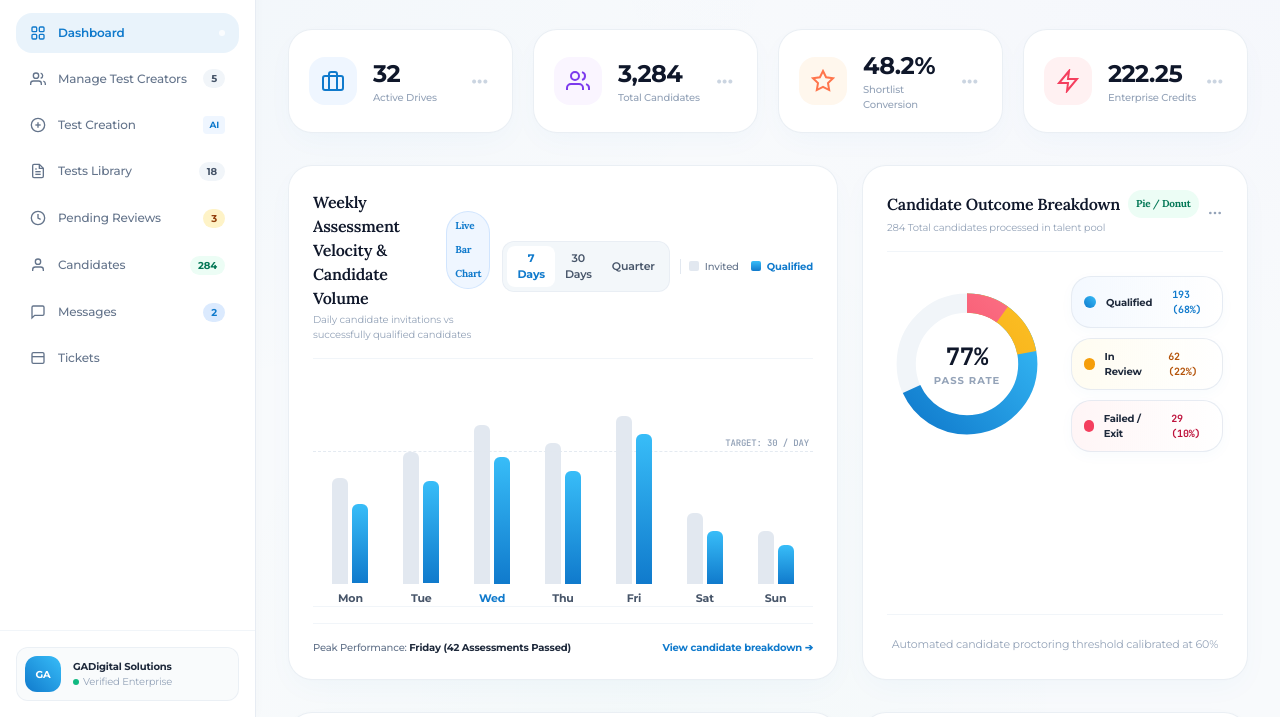
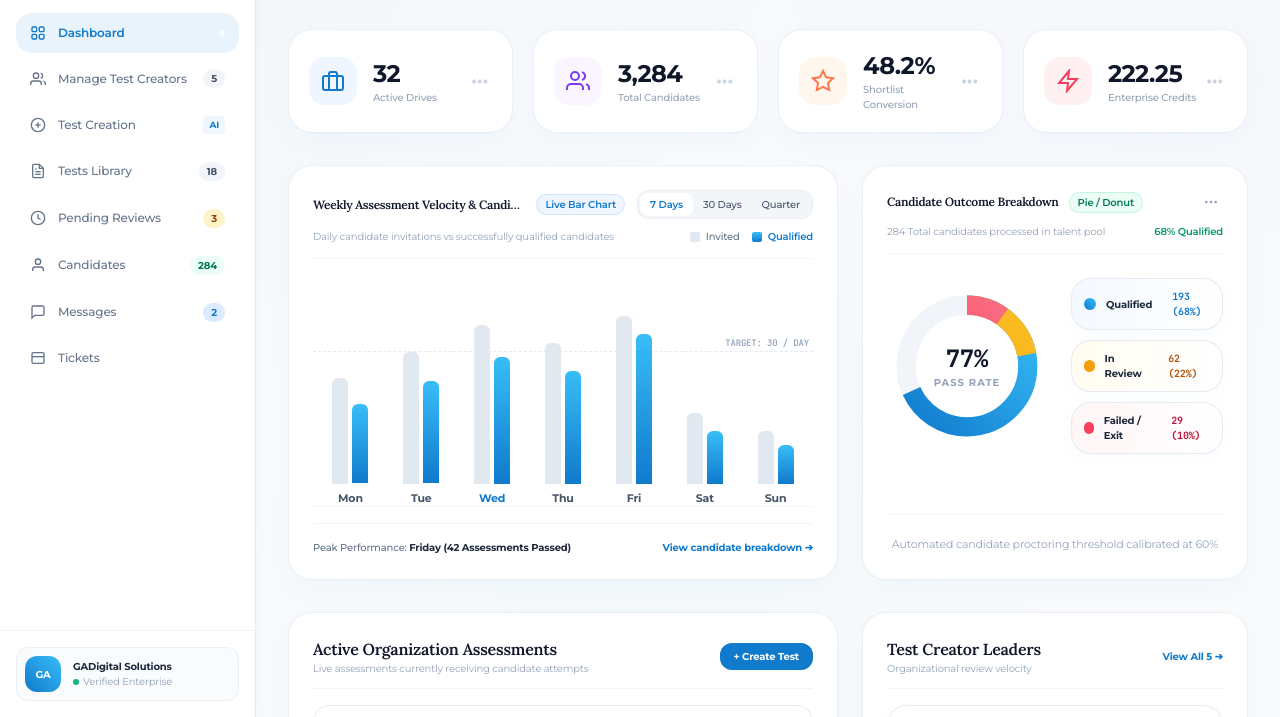
Before and after one commit to nandipatipavan25-code/Gradarena-, a website: page manager-panel.html in a window 1280 px wide. Shown: the part 83-800 px from the top of the page. Drawn offline with nearby package versions, Linux system fonts and the light colour scheme.

Commit message:
Fix card header alignment: restructure Velocity chart and Outcome breakdown into clean symmetrical two-row layouts

```diff
--- a/manager-panel.html
+++ b/manager-panel.html
@@ -611,25 +611,25 @@
           <!-- Chart A: 7-Day Hiring Volume Bar Chart (8 Columns) -->
           <div class="lg:col-span-7 premium-card p-6 flex flex-col justify-between">
             <div>
-              <div class="flex flex-col sm:flex-row sm:items-center justify-between gap-3 border-b border-slate-100 pb-4">
-                <div>
-                  <h3 class="text-base font-semibold text-slate-900 flex items-center gap-2">
-                    Weekly Assessment Velocity & Candidate Volume
-                    <span class="px-2 py-0.5 rounded-full text-[10px] font-bold bg-blue-50 text-[#107acc] border border-blue-200/60">Live Bar Chart</span>
-                  </h3>
-                  <p class="text-[10px] text-slate-400 mt-0.5">Daily candidate invitations vs successfully qualified candidates</p>
-                </div>
-                <div class="flex items-center gap-2.5">
-                  <div class="flex items-center p-1 rounded-xl bg-slate-100/80 border border-slate-200/60 text-[11px] font-semibold text-slate-600">
-                    <button class="px-2.5 py-1 rounded-lg bg-white text-[#107acc] font-bold shadow-xs">7 Days</button>
+              <div class="border-b border-slate-100 pb-3.5 space-y-2.5">
+                <div class="flex items-center justify-between gap-3">
+                  <div class="flex items-center gap-2.5 min-w-0">
+                    <h3 class="text-xs font-semibold text-slate-900 tracking-tight truncate">Weekly Assessment Velocity & Candidate Volume</h3>
+                    <span class="px-2 py-0.5 rounded-full text-[10px] font-semibold bg-blue-50 text-[#107acc] border border-blue-200/60 shrink-0 whitespace-nowrap inline-flex items-center">Live Bar Chart</span>
+                  </div>
+                  <div class="inline-flex items-center p-0.5 rounded-xl bg-slate-100/90 border border-slate-200/60 text-[10px] font-medium text-slate-600 shrink-0">
+                    <button class="px-2.5 py-1 rounded-lg bg-white text-[#107acc] font-semibold shadow-xs">7 Days</button>
                     <button class="px-2.5 py-1 rounded-lg hover:text-slate-900 transition">30 Days</button>
                     <button class="px-2.5 py-1 rounded-lg hover:text-slate-900 transition">Quarter</button>
                   </div>
-                  <div class="flex items-center gap-3 text-[10px] pl-2 border-l border-slate-200">
-                    <span class="flex items-center gap-1.5 text-slate-500 font-medium">
+                </div>
+                <div class="flex items-center justify-between gap-3 text-[10px]">
+                  <p class="text-slate-400">Daily candidate invitations vs successfully qualified candidates</p>
+                  <div class="flex items-center gap-3 shrink-0">
+                    <span class="inline-flex items-center gap-1.5 text-slate-500 font-medium whitespace-nowrap">
                       <span class="w-2.5 h-2.5 rounded-sm bg-slate-200"></span> Invited
                     </span>
-                    <span class="flex items-center gap-1.5 text-[#107acc] font-bold">
+                    <span class="inline-flex items-center gap-1.5 text-[#107acc] font-semibold whitespace-nowrap">
                       <span class="w-2.5 h-2.5 rounded-sm bg-gradient-to-t from-[#107acc] to-[#38bdf8]"></span> Qualified
                     </span>
                   </div>
@@ -722,17 +722,20 @@
           <!-- Chart B: Donut / Pie Chart (Candidate Outcome Distribution) (5 Columns) -->
           <div class="lg:col-span-5 premium-card p-6 flex flex-col justify-between">
             <div>
-              <div class="flex items-center justify-between border-b border-slate-100 pb-4">
-                <div>
-                  <h3 class="text-base font-semibold text-slate-900 flex items-center gap-2">
-                    Candidate Outcome Breakdown
-                    <span class="px-2 py-0.5 rounded-full text-[10px] font-bold bg-emerald-50 text-emerald-700">Pie / Donut</span>
-                  </h3>
-                  <p class="text-[10px] text-slate-400 mt-0.5">284 Total candidates processed in talent pool</p>
-                </div>
-                <button class="text-slate-400 hover:text-slate-600">
-                  <svg class="w-4 h-4" viewBox="0 0 24 24" fill="none" stroke="currentColor" stroke-width="2"><circle cx="12" cy="12" r="1"></circle><circle cx="19" cy="12" r="1"></circle><circle cx="5" cy="12" r="1"></circle></svg>
-                </button>
+              <div class="border-b border-slate-100 pb-3.5 space-y-2.5">
+                <div class="flex items-center justify-between gap-3">
+                  <div class="flex items-center gap-2.5 min-w-0">
+                    <h3 class="text-xs font-semibold text-slate-900 tracking-tight truncate">Candidate Outcome Breakdown</h3>
+                    <span class="px-2 py-0.5 rounded-full text-[10px] font-semibold bg-emerald-50 text-emerald-700 border border-emerald-200/60 shrink-0 whitespace-nowrap inline-flex items-center">Pie / Donut</span>
+                  </div>
+                  <button class="text-slate-400 hover:text-slate-600 p-1 rounded-lg hover:bg-slate-50 transition">
+                    <svg class="w-4 h-4" viewBox="0 0 24 24" fill="none" stroke="currentColor" stroke-width="2"><circle cx="12" cy="12" r="1"></circle><circle cx="19" cy="12" r="1"></circle><circle cx="5" cy="12" r="1"></circle></svg>
+                  </button>
+                </div>
+                <div class="flex items-center justify-between text-[10px] text-slate-400">
+                  <p>284 Total candidates processed in talent pool</p>
+                  <span class="text-emerald-600 font-semibold text-[10px]">68% Qualified</span>
+                </div>
               </div>
 
               <!-- Vector Donut Chart Graphic with Legend -->
```
Also changed, not shown: manager-dashboard.html (+28 -25 lines), dist/manager-dashboard.html, dist/manager-panel.html.
